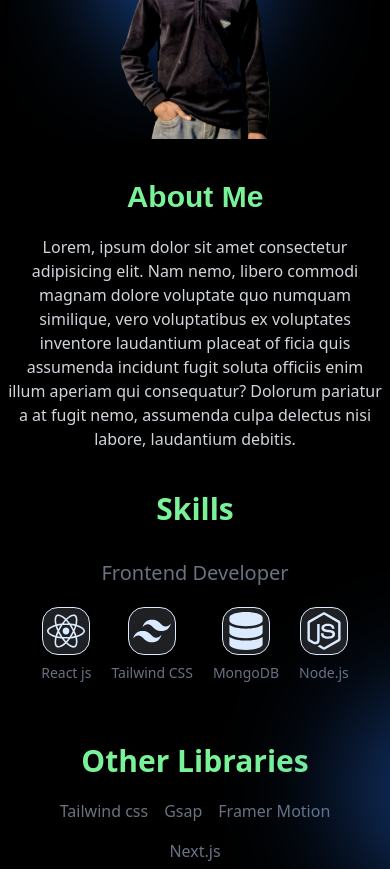
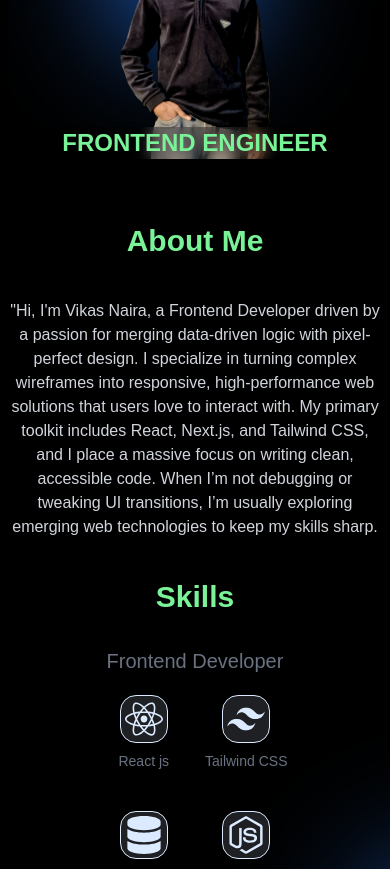
Before and after one commit to vikasnaira/My-Portfolio, a React (Vite) app: page / in a window 390 px wide. Shown: the part 1120-1989 px from the top of the page. Built offline with nearby package versions, Linux system fonts and the light colour scheme; a web font is replaced by a local one.

Commit message:
add some more animations

```diff
--- a/src/Components/About.jsx
+++ b/src/Components/About.jsx
@@ -4,13 +4,13 @@ import Education from './Tools/Education';
 import { motion } from 'framer-motion';
 const About = () => {
   return (
-    <div>
+    <>
       <motion.article
         initial={{  y:-120 }}
         whileInView={{ y: 0 }}
         viewport={{ once:false}}
         transition={{ duration: 0.5 }}
-      className="text-white md:p-15 p-2 mt-30 flex justify-between relative flex-col md:flex-row gap-10" >
+      className="text-white md:p-15 p-2 mt-30  flex justify-between relative flex-col md:flex-row gap-10" >
       <div
        className='absolute
        h-50 w-50 md:h-120
@@ -20,7 +20,7 @@ const About = () => {
         '>
          </div>
 
-        <div className="AboutImg relative md:w-1/2 gap-20 w-full  h-95 md:h-140 overflow-hidden flex flex-col  items-center" >
+        <div className="AboutImg relative md:w-1/2 gap-20 w-full  h-100 md:h-150 overflow-hidden flex flex-col  items-center" >
         <div
          className="bg-blue-500
           md:h-70
@@ -54,6 +54,9 @@ const About = () => {
         viewport={{ once:false}}
         transition={{ duration: 0.5 }}
         src="vikas.png" alt="Vikas Naira" className='md:h-150 md:w-70 z-2  w-40 h-100' />
+        <div className=' w-full bg-black/30 backdrop-blur-sm  bottom-0 absolute  z-9 flex justify-center items-center font-bold text-[#7AF298]'>
+          <h1 className='text-2xl md:text-4xl lg:text-5xl vk text-center'>FRONTEND ENGINEER</h1>
+        </div>
         </div>
 
         <div className="AboutText w-full md:w-1/2">
@@ -61,11 +64,11 @@ const About = () => {
         <div className=" flex justify-center  shadow-orange-50 items-center md:justify-start md:items-start flex-col">
 
           <motion.h1
-          initial={{ opacity: 0, width:0 }}
-          whileInView={{ opacity: 1, width: 'auto' }}
+          initial={{ opacity: 0, y:-20 }}
+          whileInView={{ opacity: 1, x:0 }}
           viewport={{ once:false}}
           transition={{ duration: 0.9 }}
-          className='vk text-3xl text-nowrap overflow-hidden
+          className='vk text-3xl text-nowrap  mt-11 overflow-hidden
            text-[#7AF298] font-bold mb-5'>
             About Me
           </motion.h1>
@@ -74,13 +77,13 @@ const About = () => {
           whileInView={{ opacity: 1, y: 0 , scale:1 }}
           viewport={{ once:false}}
           transition={{ duration: 0.5 }}
-           className='text-gray-300 text-center md:text-left '>
-            Lorem, ipsum dolor sit amet consectetur adipisicing elit. Nam nemo, libero
-            commodi magnam dolore voluptate quo numquam similique,
-             vero voluptatibus ex voluptates inventore laudantium placeat of
-             ficia quis assumenda incidunt fugit soluta officiis enim illum aperiam
-              qui consequatur? Dolorum pariatur a at fugit nemo, assumenda culpa delectus
-              nisi labore, laudantium debitis.
+           className='text-gray-300 text-center md:text-left vk'>
+           "Hi, I'm Vikas Naira, a Frontend Developer driven by a passion for merging data-driven logic
+            with pixel-perfect design. I specialize in turning complex wireframes into responsive,
+            high-performance web solutions that users love to interact with. My primary toolkit includes
+             React, Next.js, and Tailwind CSS, and I place a massive focus on writing clean,
+              accessible code. When I’m not debugging or tweaking UI transitions,
+            I’m usually exploring emerging web technologies to keep my skills sharp.
           </motion.p>
 
         </div>
@@ -96,7 +99,7 @@ const About = () => {
 
         </div>
       </motion.article>
-    </div>
+    </>
   )
 }
 
--- a/src/Components/Hero.jsx
+++ b/src/Components/Hero.jsx
@@ -17,7 +17,7 @@ useEffect(() => {
    <video
     autoPlay muted loop playsInline
     ref={vRef}
-    className="absolute top-0 right-0 mt-15 w-full md:w-1/2 md:z-1 z-3 pointer-events-none  h-full md:object-bottom"
+    className="absolute top-0 right-0 mt-[25%] w-full md:w-1/2 md:z-1 z-3 pointer-events-none h-full md:object-bottom"
   >
     <source src="video.mp4" type="video/mp4" />
     Your browser does not support the video tag.
@@ -53,7 +53,7 @@ useEffect(() => {
             </div>
             <span>Connect </span>
           </button>
-       <p className='text-white w-full text-xs md:w-100 py-2 md:text-sm'>Lorem ipsum dolor sit amet consectetur adipisicing elit. Accusamus perferendis modi perspiciatis, unde veniam doloremque nulla aperiam adipisci labore est?</p>
+       <p className='text-white w-full vk text-xs md:w-100 py-2 md:text-sm'>I thrive on solving real-world problems, turning ideas into clean, maintainable code, and learning through experimentation.  You’ll find me building side projects, diving into new tech stacks, or simply exploring what’s next in the world of web development.</p>
         </div>
        </div>
     </section>
--- a/src/Components/Home.jsx
+++ b/src/Components/Home.jsx
@@ -31,7 +31,7 @@ const Home = () => {
         <Works/>
       </section>
 
-      <section>
+      <section className="mt-10">
         <Lable baseItems={serviceItems} text="lg:text-9xl  text-6xl" />
       </section>
 
--- a/src/Components/InstantProject.jsx
+++ b/src/Components/InstantProject.jsx
@@ -4,11 +4,11 @@ const InstantProject = () => {
   return (
     <article className=' hidden md:flex flex-col justify-center items-center gap-5 mt-10 relative w-full'>
       <motion.h1
-        initial={{ height: 0, opacity: 0 }}
-        whileInView={{ height: 'auto', opacity: 1 }}
+        initial={{ y: -20, opacity: 0 }}
+        whileInView={{ y:0, opacity: 1 }}
         viewport={{ once:false}}
         transition={{ duration: 0.5 }}
-        className="text-4xl text-center font-bold overflow-hidden text-[#7AF298]">INSTANT PROJECTS <br /> OVERVIEW</motion.h1>
+        className="text-4xl text-center font-bold  vk overflow-hidden text-[#7AF298]">INSTANT PROJECTS <br /> OVERVIEW</motion.h1>
 
       <div className='absolute h-500 w-20 md:h-150 md:w-150 bg-blue-500/80  left-[50%] md:top-[20%] rounded-full blur-3xl'>
 
--- a/src/Components/Tools/Education.jsx
+++ b/src/Components/Tools/Education.jsx
@@ -8,13 +8,13 @@ const Education = () => {
       whileInView={{ x: 0, opacity: 1 }}
       viewport={{ once:false}}
       transition={{ duration: 0.5 }}
-       className='text-3xl text-[#7AF298] font-bold'>Other Libraries</motion.h1>
+       className='text-3xl text-[#7AF298] vk font-bold'>Other Libraries</motion.h1>
       <motion.div
       initial={{ y: 20, opacity: 0 }}
       whileInView={{ y:0, opacity: 1 }}
       viewport={{ once:false}}
       transition={{ duration: 0.5 }}
-      className='flex gap-4 mt-5 text-gray-500 overflow-hidden  md:justify-start justify-center flex-wrap'>
+      className='flex gap-4 mt-5 text-gray-500 vk overflow-hidden  md:justify-start justify-center flex-wrap'>
       <h2>Tailwind css</h2>
       <h2>Gsap</h2>
       <h2>Framer Motion</h2>
--- a/src/Components/Tools/ProTile.jsx
+++ b/src/Components/Tools/ProTile.jsx
@@ -8,7 +8,7 @@ const ProTile = ({Num="", Heading="", Description=""}) => {
     viewport={{once:false}}
     transition={{duration:0.5}}
      className='text-white overflow-hidden md:border-b-0 border-b py-3 md:px-4 px-0 md:border-r'>
-    <h1 className="text-8xl py-15 w-fit md:-translate-x-15 -translate-x-10  font-bold vk text-[#7AF298]">{Num}</h1>
+    <h1 className="text-8xl py-15 w-fit md:-translate-x-15 -translate-x-10 hover:rotate-12 hover:-translate-x-5 font-bold vk text-[#7AF298]">{Num}</h1>
     <h2 className="text-2xl font-bold mb-2 text-[#7AF298]">{Heading}</h2>
     <p className="text-gray-400 text-sm  vk">{Description}</p>
     </motion.article>
--- a/src/Components/Tools/Skills.jsx
+++ b/src/Components/Tools/Skills.jsx
@@ -7,38 +7,37 @@ import { RiTailwindCssFill } from "react-icons/ri";
     <div>
          <article className='mt-10 flex justify-center md:items-start items-center flex-col'>
           <motion.h1
-          initial={{ width: 0, opacity: 0 }}
-          whileInView={{ width: 'auto', opacity: 1 }}
+          initial={{ x: -20, opacity: 0 }}
+          whileInView={{ x: 0, opacity: 1 }}
           viewport={{ once:false}}
           transition={{ duration: 0.5 }}
-           className='text-3xl text-[#7AF298] font-bold overflow-hidden' >Skills</motion.h1>
+           className='text-3xl text-[#7AF298] vk font-bold overflow-hidden' >Skills</motion.h1>
           <motion.h2
            initial={{y:40, opacity: 0 }}
           whileInView={{ y:0, opacity: 1 }}
           viewport={{ once:false}}
           transition={{ duration: 0.5 }}
-          className='text-xl  text-gray-500 text-nowrap overflow-hidden mt-8'>Frontend Developer</motion.h2>
-
+          className='text-xl  text-gray-500 text-nowrap vk overflow-hidden mt-8'>Frontend Developer</motion.h2>
 
           <motion.div
             initial={{  x:40, opacity: 0 }}
             whileInView={{ x:0, opacity: 1 }}
             viewport={{ once:false }}
             transition={{ duration:0.5}}
-          className=' flex gap-5 overflow-hidden'>
-              <h1 className='flex flex-col   justify-center items-center gap-2'>
-                <FaReact className='text-5xl backdrop-blur-sm bg-gray-400/20   text-blue-100 mt-5 border rounded-2xl p-1 hover:scale-110 transition-transform duration-300  hover:shadow-md shadow-blue-700'/>
-                <p className='text-gray-500 text-sm'>React js</p>
+          className=' grid grid-cols-2 md:grid-cols-4 gap-5 overflow-hidden '>
+              <h1 className='flex flex-col   justify-center vk items-center gap-2'>
+                <FaReact className='text-5xl  backdrop-blur-sm bg-gray-400/20   text-blue-100 mt-5 border rounded-2xl p-1 hover:scale-110 transition-transform duration-300  hover:shadow-md shadow-blue-700'/>
+                <p className='text-gray-500 text-sm '>React js</p>
                 </h1>
               <h1 className='flex flex-col justify-center items-center gap-2'>
             <RiTailwindCssFill className='text-5xl bg-gray-400/20 text-blue-100 mt-5 border rounded-2xl p-1 hover:scale-110 transition-transform duration-300  hover:shadow-md shadow-blue-700'/>
-                <p className='text-gray-500 text-sm text-nowrap'>Tailwind CSS</p>
+                <p className='text-gray-500 vk text-sm text-nowrap'>Tailwind CSS</p>
               </h1>
-              <h1 className='flex flex-col justify-center items-center gap-2'>
+              <h1 className='flex flex-col justify-center vk items-center gap-2'>
               <FaDatabase className='text-5xl bg-gray-400/20 backdrop-blur-sm  text-blue-100 mt-5 border rounded-2xl p-1 hover:scale-110 transition-transform duration-300  hover:shadow-md shadow-blue-700'/>
                 <p className='text-gray-500 text-sm'>MongoDB</p>
               </h1>
-              <h1 className='flex flex-col justify-center items-center gap-2'>
+              <h1 className='flex flex-col justify-center vk items-center gap-2'>
             <FaNodeJs className='text-5xl bg-gray-400/20 backdrop-blur-sm  text-blue-100 mt-5 border rounded-2xl p-1 hover:scale-110 transition-transform duration-300  hover:shadow-md shadow-blue-700'/>
                <p className='text-gray-500 text-sm'>Node.js</p>
               </h1>
--- a/src/index.css
+++ b/src/index.css
@@ -45,7 +45,7 @@ html.lenis, html.lenis body {
     transform: rotateZ(90deg);
     transition-duration:.7s;
 }
-.magnet-btn::before{
+/* .magnet-btn::before{
     content: "";
     bottom:-6px;
     left: 50%;
@@ -56,7 +56,7 @@ html.lenis, html.lenis body {
     border-radius: 50%;
     background: hsl(0, 0%, 100%);
     transition: all 0.3s ;
-}
+} */
 .magnet-btn:hover::before{
     transform: scale(1.9);
 }
```
Also changed, not shown: src/Components/Contact.jsx (+7 -2 lines), src/Components/Procedes.jsx (+4 -3 lines), src/Components/Tools/Footer.jsx (+51 -10 lines). Lines whose indentation alone changed are shown as unchanged.
